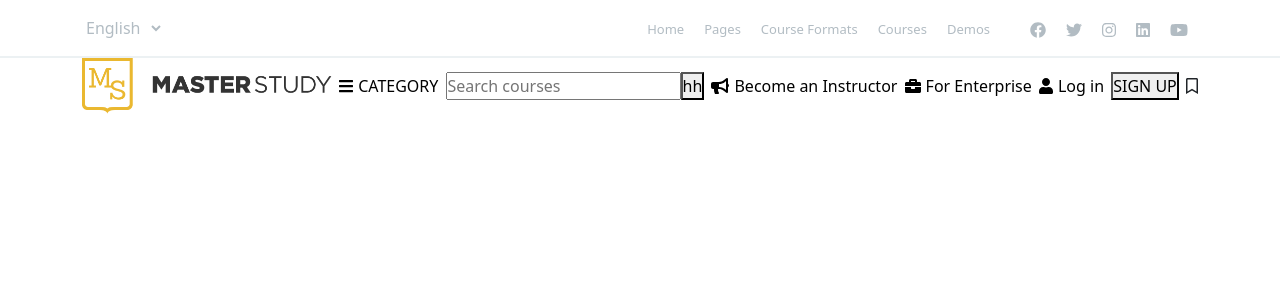
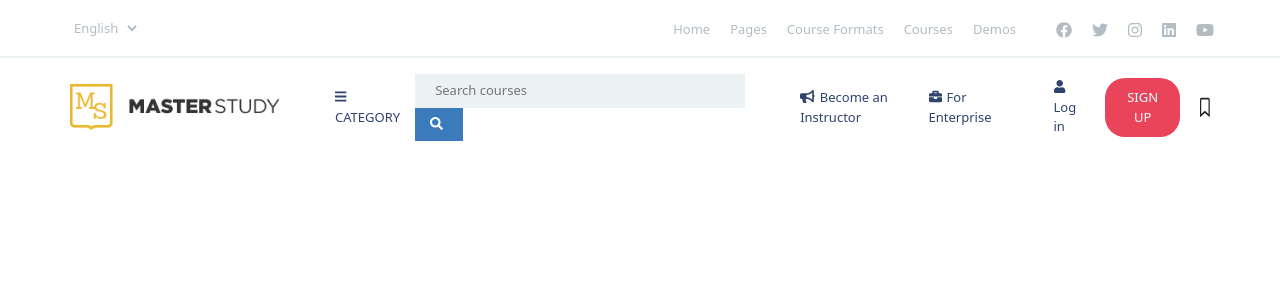
Before and after one commit to lumilio/proj-html-vuejs, a Vue app: page / in a window 1280 px wide. Shown: the top 300 px of the page. Built offline with nearby package versions, Linux system fonts and the light colour scheme.

Commit message:
Update Header component style

```diff
--- a/src/components/AppHeader.vue
+++ b/src/components/AppHeader.vue
@@ -2,7 +2,7 @@
 
     <div>
         <div class="container-fluid d-flex justify-content-center first-part">
-            <div class="container d-flex justify-content-between align-items-center py-3">
+            <div class="container d-flex justify-content-between align-items-center py-3 px-0">
                 <select>
                     <option v-for='item in LenguageOption' :key='item.id' value="item.value">{{item.value}}</option>
                 </select>
@@ -10,7 +10,7 @@
                     <ul class="menu">
                         <li v-for="item in HeaderSection" :key='item.id'> <a href="#">{{item.name}}</a></li>
                     </ul>
-                    <ul class="">
+                    <ul class="social-icons">
                         <li v-for="item in HeaderSocialIcons" :key='item.id'> <a href="#"><font-awesome-icon :icon="[item.icon_prefix, item.icon_code]"/></a></li>
                     </ul>
                 </div>
@@ -18,30 +18,31 @@
         </div>
 
         <div class="container-fluid d-flex justify-content-center second-part">
-            <div class="container d-flex justify-content-between align-items-center">
+            <div class="container d-flex align-items-center py-3 px-0">
                 <HeaderLogo/>
-                <a href="#">
+                <a href="#" id="link-category">
                     <font-awesome-icon :icon="['fas', 'bars']" class="content-icon"/>
                     <span>CATEGORY</span>
                 </a>
                 <form class="example" action="action_page.php">
                     <input type="text" placeholder="Search courses" name="search">
-                    <button type="submit">hh</button>
+                    <button type="submit"><font-awesome-icon :icon="['fas', 'search']" class="content-icon"/></button>
                 </form>
-                <a href="#">
+                <a href="#" id="link-instructor">
                     <font-awesome-icon :icon="['fas', 'bullhorn']" class="content-icon"/>
                     <span>Become an Instructor</span>
                 </a>
-                <a href="#">
+                <a href="#" id="link-enterprise">
                     <font-awesome-icon :icon="['fas', 'briefcase']" class="content-icon"/>
                     <span>For Enterprise</span>
                 </a>
-                <a href="#">
+                <a href="#" id="link-login">
                     <font-awesome-icon :icon="['fas', 'user']" class="content-icon"/>
                     <span>Log in</span>
                 </a>
-                <button>SIGN UP</button>
-                <font-awesome-icon :icon="['far', 'bookmark']"/>
+                <button id="btn-signup">SIGN UP</button>
+                <font-awesome-icon :icon="['far', 'bookmark']" v-if="bookmark == false" @click='bookmark = true' id="btn-bookmark"/>
+                <font-awesome-icon :icon="['fas', 'bookmark']" v-else @click='bookmark = false' id="btn-bookmark-full"/>
             </div>
         </div>
 
@@ -72,6 +73,7 @@ export default {
     },
     data() {
         return {
+            bookmark: false,
             LenguageOption:[
                 {
                     name:'',
@@ -145,6 +147,7 @@ export default {
 
 <style scoped lang="scss">
 @import '../assets/variables.scss';
+/* ---------------------- first part ------------------- */
 .first-part{
     border-bottom: 2px solid $mystic;
 }
@@ -162,6 +165,7 @@ span{
 .options ul {
     margin: 0;
     padding: 0;
+    margin-right: -14px;
 }
 .options ul li {
     display: inline-block;
@@ -176,17 +180,87 @@ span{
     margin-top: 4px;
     margin-right: 20px;
 }
+.options .menu a:hover{
+    color: black;
+}
 select{
     border: none;
     color: $submarine;
     background-color: white;
+    font-size: small;
+}
+select:hover{
+    cursor: pointer;
 }
 .content-icon{
     margin-bottom: 4px;
     margin-right: 5px;
 }
+.social-icons li:hover{
+    cursor: pointer;
+}
+.social-icons a:hover{
+    color: $chestnut-rose;
+}
+/* ---------------------- second part --------------------- */
+.second-part {
+    font-size: small;
+}
 .second-part a{
-    color: black;
+    color: $san-juan;
     text-decoration: none;
 }
+.second-part a:hover{
+    color: $san-juan;
+    text-decoration: underline;
+}
+form input{
+    background-color: $mystic;
+    border: none;
+    padding: 7px 20px;
+    width: 330px;
+}
+form button{
+    background-color: $boston-blue;
+    color: white;
+    border: none;
+    padding: 7px 15px;
+}
+#link-category,
+#link-instructor{
+    margin-left: 55px;
+    margin-right: 15px;
+}
+#link-enterprise{
+    margin-right: 54px;
+    margin-left: 10px;
+}
+#link-login{
+    margin-right: 15px;
+}
+#btn-signup{
+    padding: 10px 20px;
+    border-radius: 20px;
+    border: none;
+    background-color: $amaranth;
+    color: white;
+}
+#btn-signup:hover{
+    background-color: $apple;
+    color: white;
+}
+#btn-bookmark:hover,
+#btn-bookmark-full{
+    color: $amaranth;
+    cursor: pointer;
+}
+#btn-bookmark:hover,
+#btn-bookmark-full:hover{
+    cursor: pointer;
+}
+#btn-bookmark,
+#btn-bookmark-full{
+    transform: scale(1,1.5);
+    margin-left: 20px;
+}
 </style>
--- a/src/components/HeaderLogo.vue
+++ b/src/components/HeaderLogo.vue
@@ -23,6 +23,9 @@ export default {
 <style scoped lang="scss">
 @import '../assets/variables.scss';
 img{
-    width: 250px;
+    width: 210px;
+}
+img:hover{
+    cursor: pointer;
 }
 </style>
```
